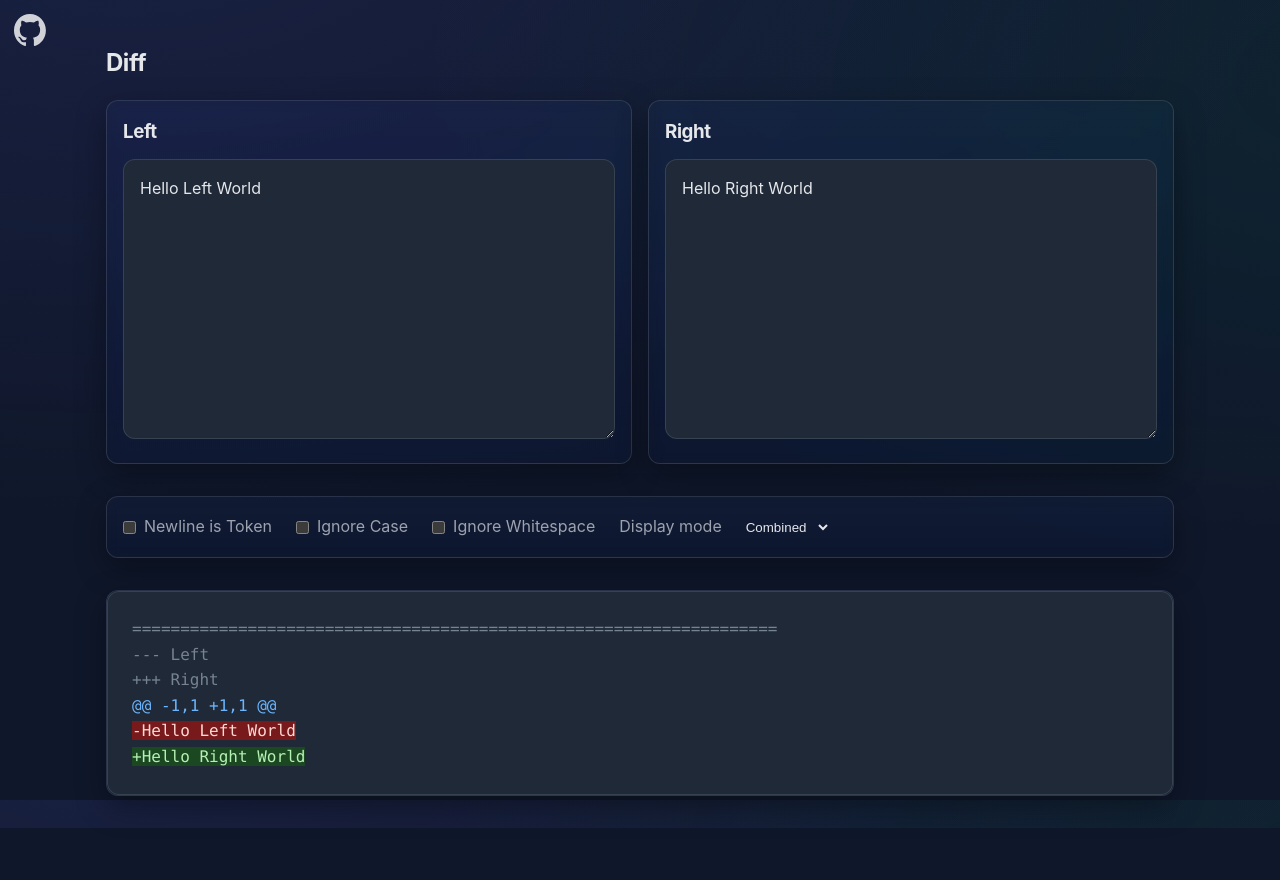
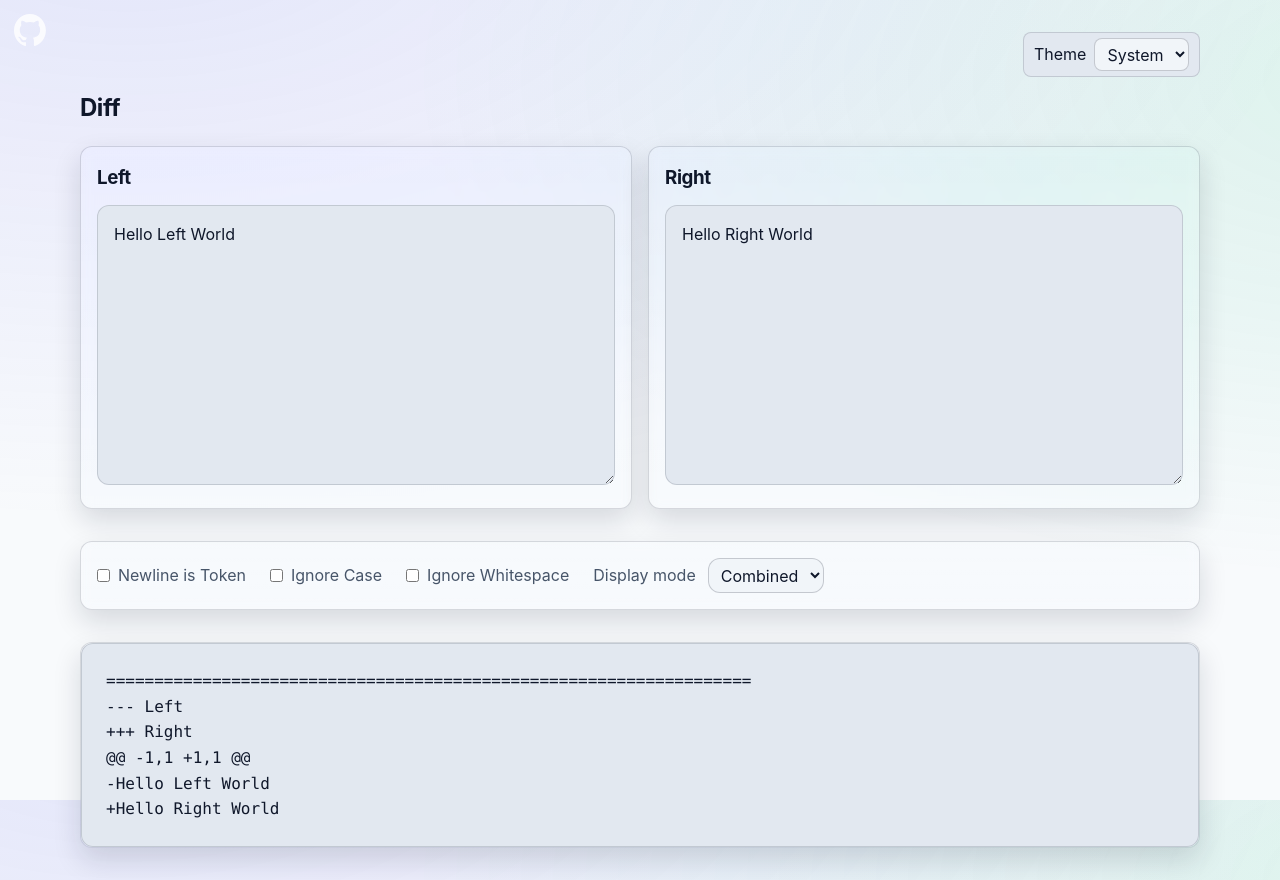
Before and after one commit to curtistarr/diff, a Vue app: page / in a window 1280 px wide. Before the commit the page ends 828 px from the top, so only its background shows below. Built offline with nearby package versions, Linux system fonts and the light colour scheme.

Commit message:
Add theme toggle and widen split diff

```diff
--- a/src/App.vue
+++ b/src/App.vue
@@ -1,16 +1,75 @@
 <script setup lang="ts">
-import Diff from './components/Diff.vue'
+import { computed, onBeforeUnmount, onMounted, ref, watch } from 'vue';
+import Diff from './components/Diff.vue';
+
+type ThemePreference = 'system' | 'light' | 'dark';
+
+const themePreference = ref<ThemePreference>('system');
+const systemPrefersDark = ref(false);
+let mediaQuery: MediaQueryList | null = null;
+
+const effectiveTheme = computed(() =>
+  themePreference.value === 'system'
+    ? (systemPrefersDark.value ? 'dark' : 'light')
+    : themePreference.value,
+);
+
+const applyTheme = () => {
+  const theme = effectiveTheme.value;
+  const root = document.documentElement;
+  root.dataset.theme = theme;
+  root.style.colorScheme = theme;
+};
+
+const handleSystemChange = (event: MediaQueryListEvent) => {
+  systemPrefersDark.value = event.matches;
+  if (themePreference.value === 'system') {
+    applyTheme();
+  }
+};
+
+onMounted(() => {
+  mediaQuery = window.matchMedia('(prefers-color-scheme: dark)');
+  systemPrefersDark.value = mediaQuery.matches;
+  mediaQuery.addEventListener('change', handleSystemChange);
+  applyTheme();
+});
+
+onBeforeUnmount(() => {
+  mediaQuery?.removeEventListener('change', handleSystemChange);
+});
+
+watch(themePreference, applyTheme);
 </script>
 
 <template>
-  <a href="https://github.com/CurtisTarr/diff" target="_blank">
-    <img src="./assets/github-mark-white.svg" alt="GitHub logo" class="github-logo"/>
-  </a>
+  <header class="top-bar">
+    <a href="https://github.com/CurtisTarr/diff" target="_blank" aria-label="Project source code">
+      <img src="./assets/github-mark-white.svg" alt="GitHub logo" class="github-logo" />
+    </a>
+
+    <label class="theme-toggle" for="theme">
+      Theme
+      <select id="theme" v-model="themePreference" aria-label="Select color theme preference">
+        <option value="system">System</option>
+        <option value="light">Light</option>
+        <option value="dark">Dark</option>
+      </select>
+    </label>
+  </header>
+
   <h2>Diff</h2>
   <Diff />
 </template>
 
 <style scoped>
+.top-bar {
+  display: flex;
+  justify-content: space-between;
+  align-items: center;
+  gap: 1rem;
+}
+
 .github-logo {
   position: fixed;
   top: 14px;
@@ -18,9 +77,35 @@ import Diff from './components/Diff.vue'
   width: 32px;
   height: 32px;
   opacity: 0.8;
-  transition: transform .15s ease, opacity .2s ease, filter .2s ease;
+  transition: transform 0.15s ease, opacity 0.2s ease, filter 0.2s ease;
 }
-.github-logo:hover { transform: scale(1.06); opacity: 1; filter: drop-shadow(0 6px 16px rgba(0,0,0,.4)); }
 
-h2 { margin: 12px 0 18px; }
+.github-logo:hover {
+  transform: scale(1.06);
+  opacity: 1;
+  filter: drop-shadow(0 6px 16px rgba(0, 0, 0, 0.4));
+}
+
+.theme-toggle {
+  display: inline-flex;
+  align-items: center;
+  gap: 0.5rem;
+  padding: 0.3rem 0.6rem;
+  background: var(--surface);
+  border: 1px solid var(--border);
+  border-radius: var(--radius-sm);
+  color: var(--text);
+}
+
+.theme-toggle select {
+  padding: 0.3rem 0.5rem;
+  border-radius: var(--radius-sm);
+  border: 1px solid var(--border-subtle);
+  background: var(--surface-1, var(--surface));
+  color: var(--text);
+}
+
+h2 {
+  margin: 12px 0 18px;
+}
 </style>
--- a/src/components/Diff.vue
+++ b/src/components/Diff.vue
@@ -52,7 +52,6 @@
 import { defineComponent } from 'vue';
 import { createTwoFilesPatch, diffLines, Change, PatchOptions } from 'diff';
 import hljs from 'highlight.js';
-import 'highlight.js/styles/github-dark-dimmed.css';
 
 type SplitRow = {
   leftText: string;
@@ -202,6 +201,7 @@ export default defineComponent({
 .diff-output {
   padding: 0; /* pre has its own padding from global styles */
   text-align: left;
+  max-width: 90vw;
 }
 .diff-output :deep(pre) {
   max-height: 50vh;
@@ -211,11 +211,12 @@ export default defineComponent({
   display: grid;
   grid-template-rows: auto 1fr;
   gap: var(--space-2);
+  overflow-x: auto;
 }
 
 .split-header {
   display: grid;
-  grid-template-columns: 1fr 1fr;
+  grid-template-columns: minmax(0, 1fr) minmax(0, 1fr);
   gap: var(--space-1);
   padding: 0 var(--space-3);
   font-weight: 600;
@@ -224,9 +225,10 @@ export default defineComponent({
 
 .split-body {
   display: grid;
-  grid-template-columns: 1fr 1fr;
+  grid-template-columns: minmax(0, 1fr) minmax(0, 1fr);
   gap: var(--space-1);
   align-items: start;
+  width: 100%;
 }
 
 .split-row {
--- a/src/style.css
+++ b/src/style.css
@@ -2,18 +2,6 @@
   /* Typography */
   --font-sans: Inter, ui-sans-serif, system-ui, -apple-system, Segoe UI, Roboto, Helvetica, Arial, "Apple Color Emoji", "Segoe UI Emoji";
   --font-mono: ui-monospace, SFMono-Regular, Menlo, Monaco, Consolas, "Liberation Mono", "Courier New", monospace;
-
-  /* Colors */
-  --bg: #0f172a;             /* slate-900 */
-  --bg-elev: #111827;        /* gray-900 */
-  --surface: #1f2937;        /* gray-800 */
-  --text: #e5e7eb;           /* gray-200 */
-  --muted: #9ca3af;          /* gray-400 */
-  --primary: #6366f1;        /* indigo-500 */
-  --primary-600: #5457e0;
-  --ring: rgba(99, 102, 241, 0.35);
-  --border: rgba(148, 163, 184, 0.2);
-  --shadow: 0 10px 30px rgba(0, 0, 0, 0.35);
 
   /* Layout */
   --radius: 12px;
@@ -25,20 +13,67 @@
   --space-4: 16px;
   --space-6: 24px;
   --space-8: 32px;
-  --container: 1100px;
+  --container: min(1400px, 90vw);
 
-  color-scheme: dark;
+  /* Default colors (overridden by data-theme) */
+  --bg: #0f172a;
+  --bg-elev: #111827;
+  --surface: #1f2937;
+  --surface-1: #161f2f;
+  --text: #e5e7eb;
+  --muted: #9ca3af;
+  --primary: #6366f1;
+  --primary-600: #5457e0;
+  --ring: rgba(99, 102, 241, 0.35);
+  --border: rgba(148, 163, 184, 0.2);
+  --border-subtle: rgba(148, 163, 184, 0.3);
+  --shadow: 0 10px 30px rgba(0, 0, 0, 0.35);
+
   font-synthesis: none;
   text-rendering: optimizeLegibility;
   -webkit-font-smoothing: antialiased;
   -moz-osx-font-smoothing: grayscale;
 }
 
+:root[data-theme="dark"] {
+  --bg: #0f172a;             /* slate-900 */
+  --bg-elev: #111827;        /* gray-900 */
+  --surface: #1f2937;        /* gray-800 */
+  --surface-1: #161f2f;
+  --text: #e5e7eb;           /* gray-200 */
+  --muted: #9ca3af;          /* gray-400 */
+  --primary: #6366f1;        /* indigo-500 */
+  --primary-600: #5457e0;
+  --ring: rgba(99, 102, 241, 0.35);
+  --border: rgba(148, 163, 184, 0.2);
+  --border-subtle: rgba(148, 163, 184, 0.3);
+  --shadow: 0 10px 30px rgba(0, 0, 0, 0.35);
+
+  color-scheme: dark;
+}
+
+:root[data-theme="light"] {
+  --bg: #f8fafc;             /* slate-50 */
+  --bg-elev: #ffffff;
+  --surface: #e2e8f0;        /* slate-200 */
+  --surface-1: #f1f5f9;
+  --text: #0f172a;           /* slate-900 */
+  --muted: #475569;          /* slate-600 */
+  --primary: #6366f1;        /* indigo-500 */
+  --primary-600: #4f46e5;
+  --ring: rgba(99, 102, 241, 0.25);
+  --border: rgba(15, 23, 42, 0.15);
+  --border-subtle: rgba(15, 23, 42, 0.2);
+  --shadow: 0 12px 28px rgba(15, 23, 42, 0.14);
+
+  color-scheme: light;
+}
+
 /* Modern CSS reset (minimal) */
 *, *::before, *::after { box-sizing: border-box; }
 * { margin: 0; }
 img, svg, video { display: block; max-width: 100%; }
-button, input, textarea { font: inherit; color: inherit; }
+button, input, textarea, select { font: inherit; color: inherit; }
 
 html, body { height: 100%; }
 
@@ -53,6 +88,13 @@ body {
   line-height: 1.6;
   display: flex;
   align-items: flex-start;
+  transition: background-color 0.2s ease, color 0.2s ease;
+}
+
+:root[data-theme="light"] body {
+  background: radial-gradient(1200px 600px at 10% -10%, rgba(99,102,241,0.14), transparent),
+              radial-gradient(1000px 500px at 110% 10%, rgba(16,185,129,0.12), transparent),
+              var(--bg);
 }
 
 #app {
@@ -90,7 +132,7 @@ textarea, input[type="text"], input[type="search"] {
   outline: none;
   transition: border-color .2s ease, box-shadow .2s ease, transform .05s ease;
 }
-textarea:focus, input:focus {
+textarea:focus, input:focus, select:focus {
   border-color: var(--primary);
   box-shadow: 0 0 0 4px var(--ring);
 }
@@ -116,4 +158,24 @@ pre {
   border-radius: var(--radius);
   padding: var(--space-6);
   overflow: auto;
+  transition: background-color 0.2s ease, border-color 0.2s ease;
 }
+
+.diff-output :deep(.hljs) {
+  background: var(--surface);
+  color: var(--text);
+}
+
+.diff-output :deep(.hljs-addition) {
+  background-color: rgba(46, 160, 67, 0.14);
+  color: inherit;
+}
+
+.diff-output :deep(.hljs-deletion) {
+  background-color: rgba(248, 81, 73, 0.14);
+  color: inherit;
+}
+
+.diff-output :deep(.hljs-meta) {
+  color: var(--muted);
+}
```
